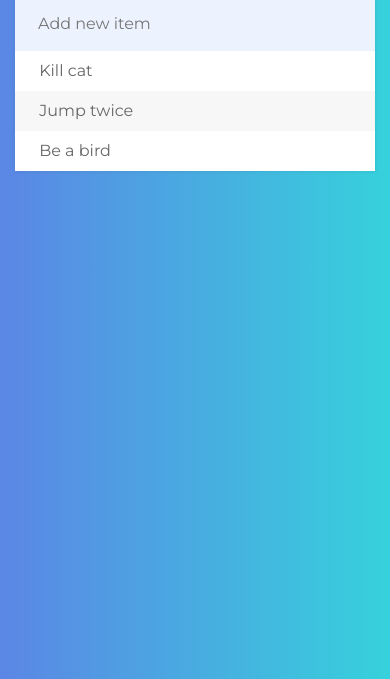
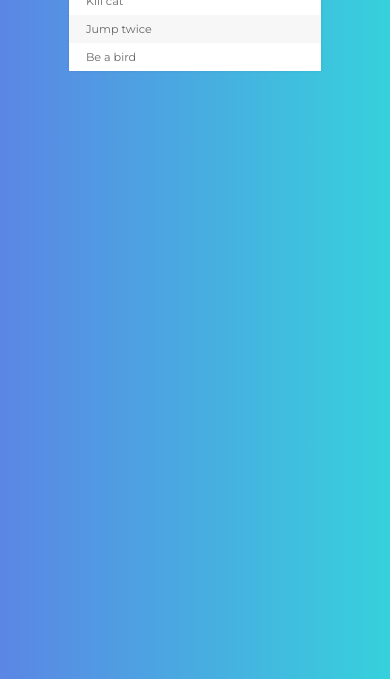
Before and after one commit to amitrambaran/todo-list, a plain HTML site: page index.html in a window 390 px wide. Shown: the part 165-844 px from the top of the page. Drawn offline with Linux system fonts and the light colour scheme.

Commit message:
add scaling for small screens

```diff
--- a/assets/css/app.css
+++ b/assets/css/app.css
@@ -86,3 +86,10 @@ input:focus{
     color: grey;
     text-decoration: line-through;
 }
+
+/* Extra small devices (phones, 600px and down) */
+@media only screen and (max-width: 600px) {
+    .container{
+        zoom: 0.7;
+    }
+}
```
